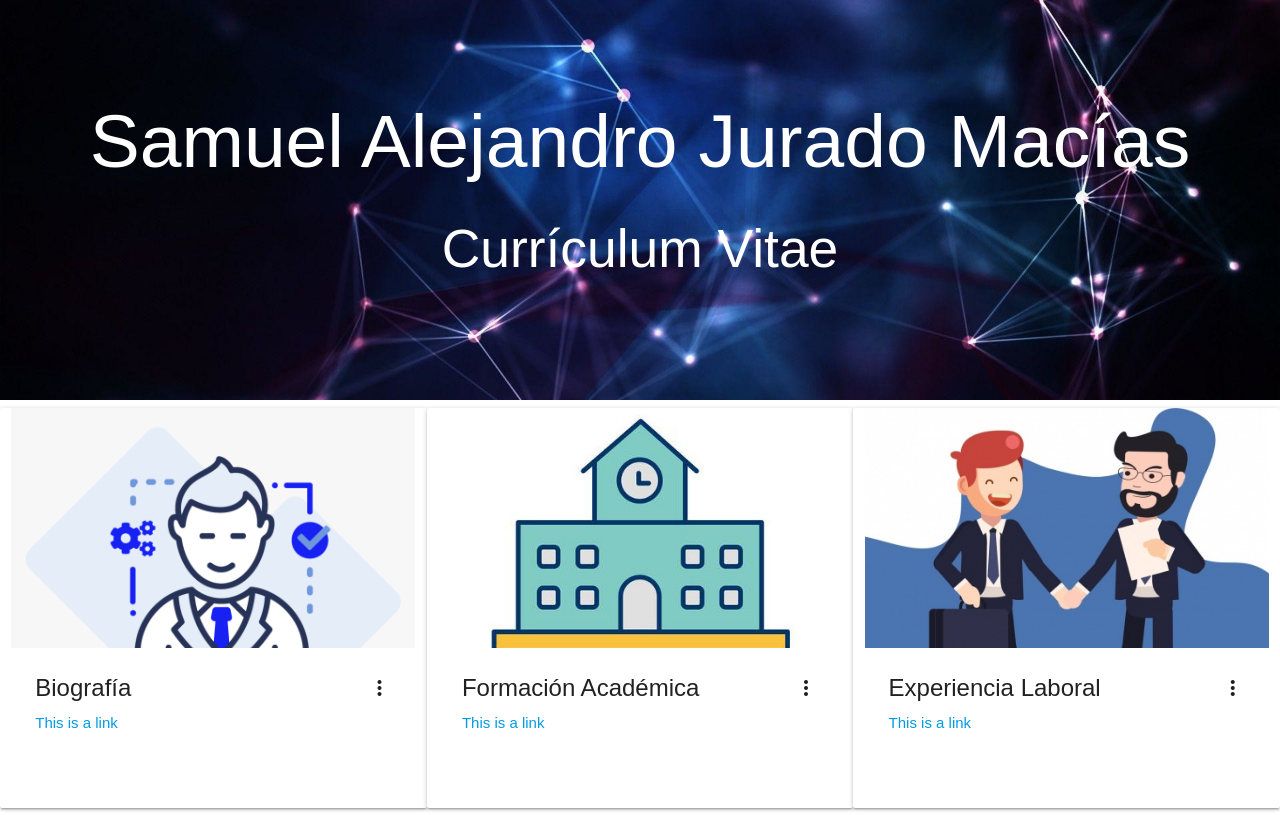
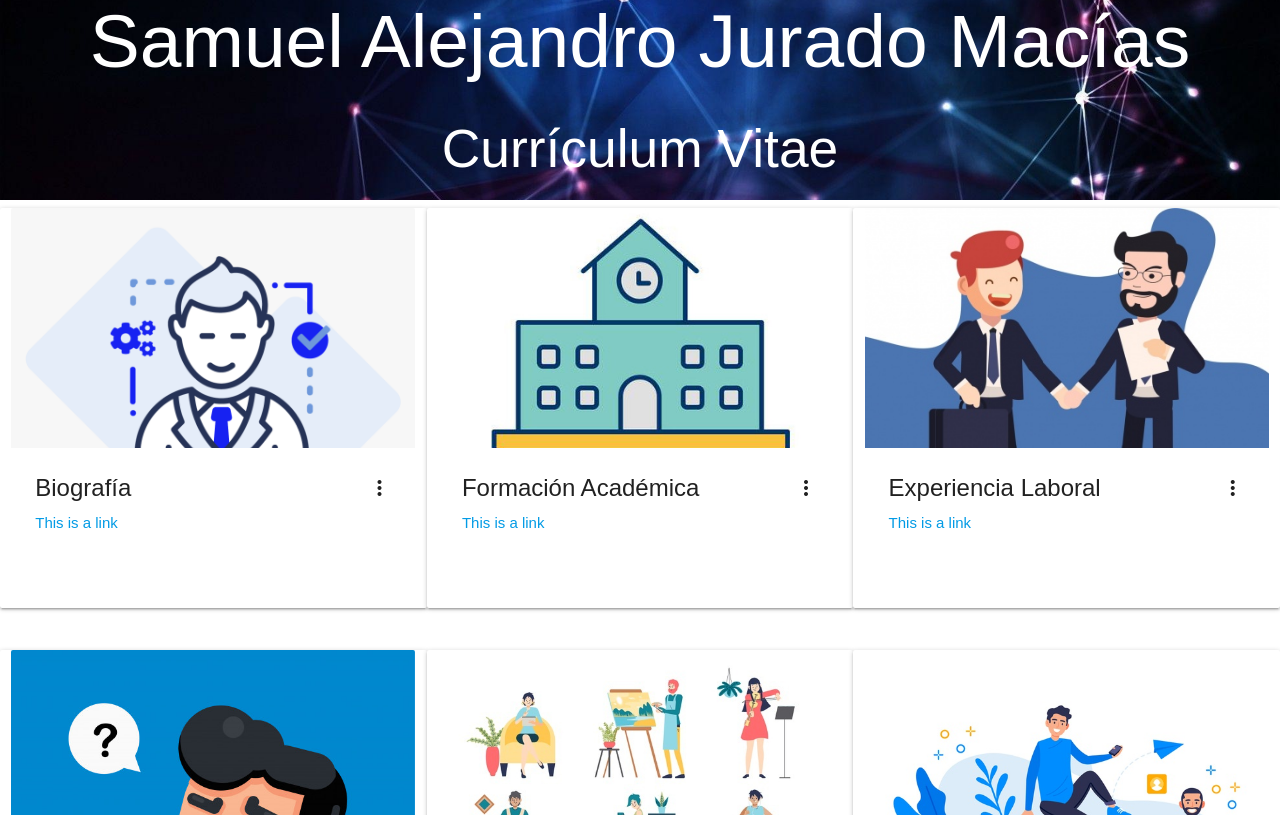
Before and after one commit to SamAlJuMa/SamAlJuMa.github.io, a plain HTML site: page index.html in a window 1280 px wide. Shown: the top 815 px of the page. Drawn offline with Linux system fonts and the light colour scheme.

Commit message:
display correction

```diff
--- a/css/style.css
+++ b/css/style.css
@@ -6,7 +6,7 @@ body {
 .hero {
   /* Sizing */
   width: 100%;
-  height: 50vh;
+  height: 20%;
 
   /* Flexbox stuff */
   display: flex;
```
